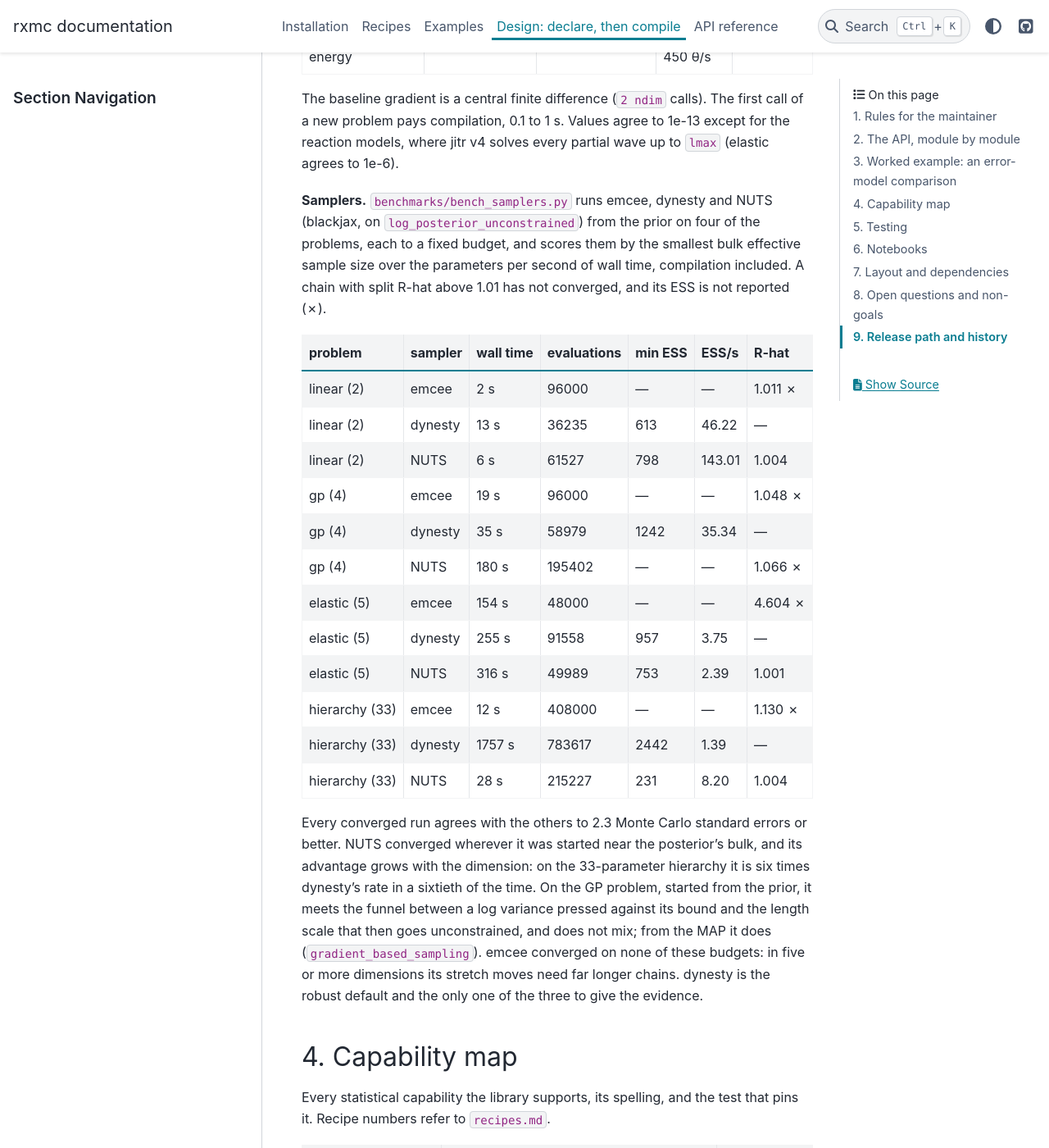
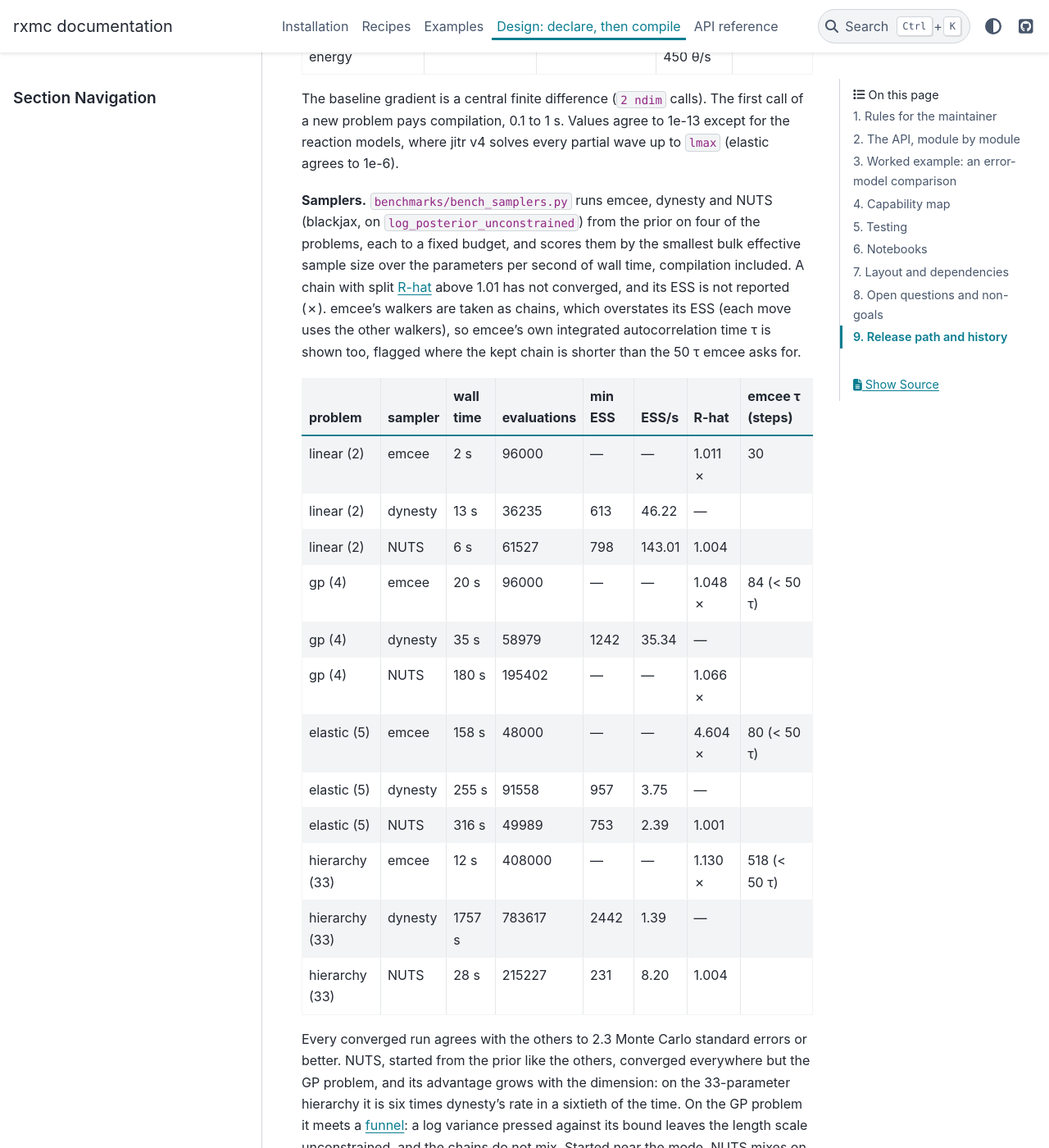
Before and after one commit to beykyle/rxmc, a Sphinx documentation site: the page built from docs/design.md, in a window 1280 px wide and 1400 px high, scrolled down 16019 px. Shown: the whole window at 82% size. Built offline with Sphinx 7.4.7 and the PyData theme 0.15.4, drawn with Linux system fonts in a browser that asks for light colours; pages that are not in the unit, such as notebooks, are missing from menus; the version number could not be read and is left out; some of the changed text lies outside the part shown.

Commit message:
Report emcee's autocorrelation time in the sampler benchmark
The benchmark takes emcee's walkers as chains for the ESS, which
overstates it: each stretch move uses the other walkers, so they are not
independent.  emcee's own integrated autocorrelation time tau is now
recorded beside it, flagged where the kept chain is shorter than the
50 tau emcee asks for, and shown in the table.  It agrees with R-hat:
emcee's chains are too short everywhere but the line (tau = 30 steps),
up to tau = 518 steps on the 33-parameter hierarchy.  --only re-runs a
single sampler into a saved result; the emcee runs are re-run here, the
other samplers' results are unchanged.  design.md links R-hat and the
funnel, and no longer reads the notebook's GP as this problem's remedy.

```diff
--- a/docs/design.md
+++ b/docs/design.md
@@ -679,34 +679,42 @@ wave up to `lmax` (elastic agrees to 1e-6).
 (blackjax, on `log_posterior_unconstrained`) from the prior on four of the
 problems, each to a fixed budget, and scores them by the smallest bulk
 effective sample size over the parameters per second of wall time,
-compilation included.  A chain with split R-hat above 1.01 has not
-converged, and its ESS is not reported (✗).
+compilation included.  A chain with split
+[R-hat](https://en.wikipedia.org/wiki/Gelman-Rubin_statistic) above 1.01 has
+not converged, and its ESS is not reported (✗).  emcee's walkers are taken
+as chains, which overstates its ESS (each move uses the other walkers), so
+emcee's own integrated autocorrelation time τ is shown too, flagged where the
+kept chain is shorter than the 50 τ emcee asks for.
 
-| problem | sampler | wall time | evaluations | min ESS | ESS/s | R-hat |
-|---|---|---|---|---|---|---|
-| linear (2) | emcee | 2 s | 96000 | — | — | 1.011 ✗ |
-| linear (2) | dynesty | 13 s | 36235 | 613 | 46.22 | — |
-| linear (2) | NUTS | 6 s | 61527 | 798 | 143.01 | 1.004 |
-| gp (4) | emcee | 19 s | 96000 | — | — | 1.048 ✗ |
-| gp (4) | dynesty | 35 s | 58979 | 1242 | 35.34 | — |
-| gp (4) | NUTS | 180 s | 195402 | — | — | 1.066 ✗ |
-| elastic (5) | emcee | 154 s | 48000 | — | — | 4.604 ✗ |
-| elastic (5) | dynesty | 255 s | 91558 | 957 | 3.75 | — |
-| elastic (5) | NUTS | 316 s | 49989 | 753 | 2.39 | 1.001 |
-| hierarchy (33) | emcee | 12 s | 408000 | — | — | 1.130 ✗ |
-| hierarchy (33) | dynesty | 1757 s | 783617 | 2442 | 1.39 | — |
-| hierarchy (33) | NUTS | 28 s | 215227 | 231 | 8.20 | 1.004 |
+| problem | sampler | wall time | evaluations | min ESS | ESS/s | R-hat | emcee τ (steps) |
+|---|---|---|---|---|---|---|---|
+| linear (2) | emcee | 2 s | 96000 | — | — | 1.011 ✗ | 30 |
+| linear (2) | dynesty | 13 s | 36235 | 613 | 46.22 | — |  |
+| linear (2) | NUTS | 6 s | 61527 | 798 | 143.01 | 1.004 |  |
+| gp (4) | emcee | 20 s | 96000 | — | — | 1.048 ✗ | 84 (< 50 τ) |
+| gp (4) | dynesty | 35 s | 58979 | 1242 | 35.34 | — |  |
+| gp (4) | NUTS | 180 s | 195402 | — | — | 1.066 ✗ |  |
+| elastic (5) | emcee | 158 s | 48000 | — | — | 4.604 ✗ | 80 (< 50 τ) |
+| elastic (5) | dynesty | 255 s | 91558 | 957 | 3.75 | — |  |
+| elastic (5) | NUTS | 316 s | 49989 | 753 | 2.39 | 1.001 |  |
+| hierarchy (33) | emcee | 12 s | 408000 | — | — | 1.130 ✗ | 518 (< 50 τ) |
+| hierarchy (33) | dynesty | 1757 s | 783617 | 2442 | 1.39 | — |  |
+| hierarchy (33) | NUTS | 28 s | 215227 | 231 | 8.20 | 1.004 |  |
 
 Every converged run agrees with the others to 2.3 Monte Carlo standard
-errors or better.  NUTS converged wherever it was started near the
-posterior's bulk, and its advantage grows with the dimension: on the
-33-parameter hierarchy it is six times dynesty's rate in a sixtieth of the
-time.  On the GP problem, started from the prior, it meets the funnel
-between a log variance pressed against its bound and the length scale that
-then goes unconstrained, and does not mix; from the MAP it does
-(`gradient_based_sampling`).  emcee converged on none of these budgets: in
-five or more dimensions its stretch moves need far longer chains.  dynesty
-is the robust default and the only one of the three to give the evidence.
+errors or better.  NUTS, started from the prior like the others, converged
+everywhere but the GP problem, and its advantage grows with the dimension:
+on the 33-parameter hierarchy it is six times dynesty's rate in a sixtieth
+of the time.  On the GP problem it meets a
+[funnel](https://mc-stan.org/docs/stan-users-guide/reparameterization.html):
+a log variance pressed against its bound leaves the length scale
+unconstrained, and the chains do not mix.  Started near the mode, NUTS
+mixes on the related GP of `gradient_based_sampling`, and on the optical
+model there, whose local modes defeat chains started from the prior.  emcee
+converged on none of these budgets (the line only marginally misses, R-hat
+1.011 with τ = 30 steps); its own τ says the same, from 84 steps on the GP to
+518 on the hierarchy, where 50 τ would be 26 000 steps.  dynesty is the
+robust default and the only one of the three to give the evidence.
 
 ## 4. Capability map
 
```
Also changed, not shown: other parts of docs/design.md (+1 -1 lines), 2 other files.
